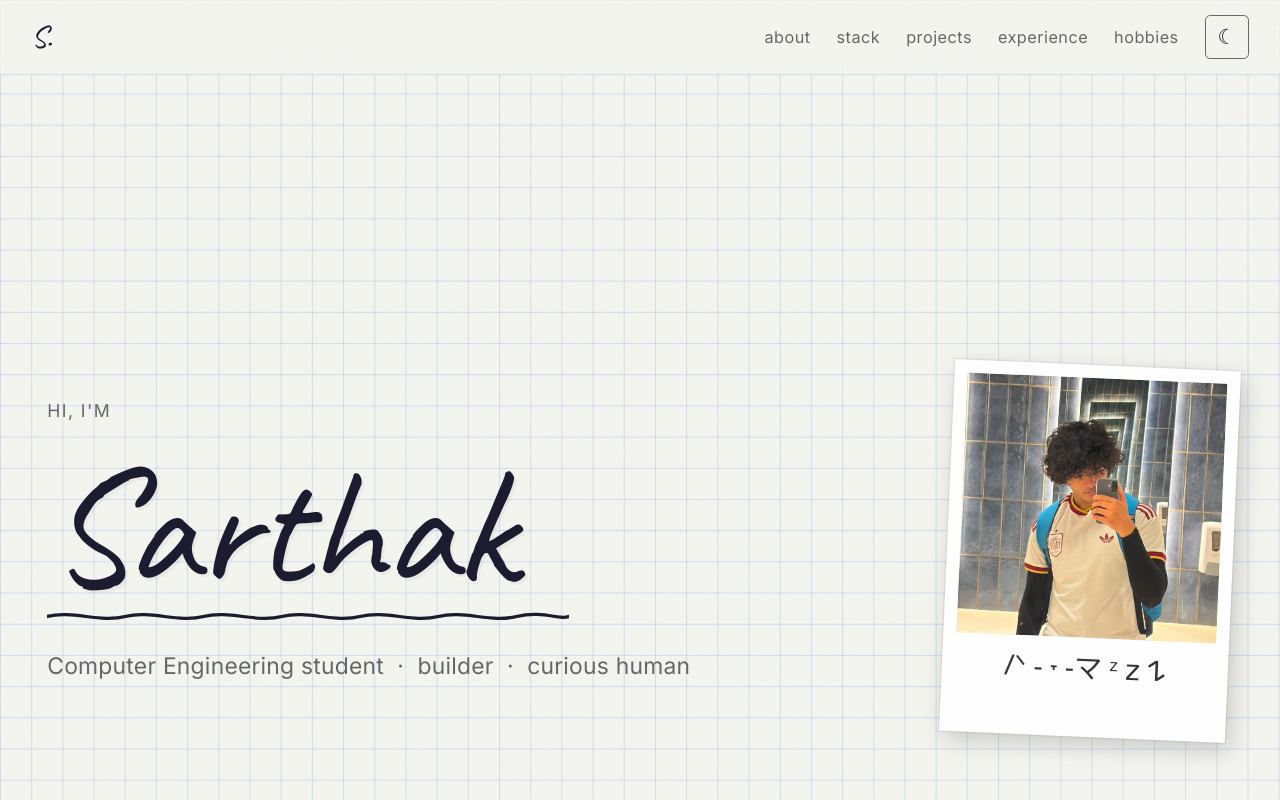
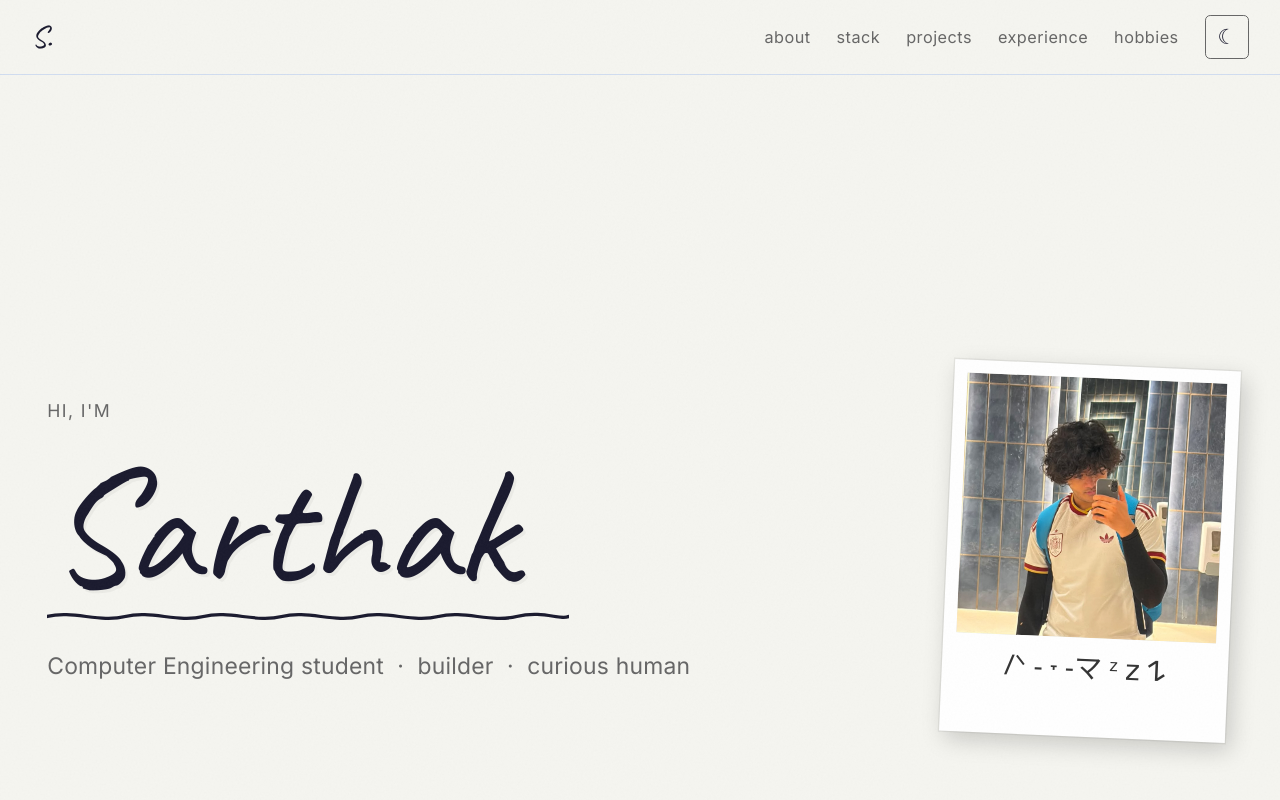
Before and after one commit to 5cxr/portfolio, a Next.js app: page / in a window 1280 px wide. Shown: the top 800 px of the page. Built offline with nearby package versions, Linux system fonts and the light colour scheme; no server answers.

Commit message:
Remove graph-paper grid from page background

```diff
--- a/app/globals.css
+++ b/app/globals.css
@@ -42,10 +42,6 @@ html {
 
 body {
   background-color: var(--paper);
-  background-image:
-    linear-gradient(var(--grid) 1px, transparent 1px),
-    linear-gradient(90deg, var(--grid) 1px, transparent 1px);
-  background-size: 24px 24px;
   color: var(--ink);
   font-family: var(--font-inter), sans-serif;
   transition: background-color 0.3s ease, color 0.3s ease;
```
